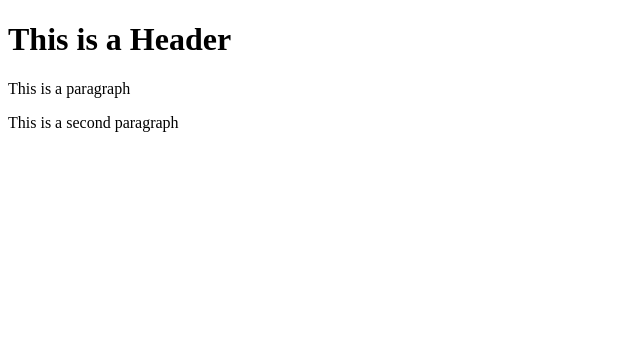
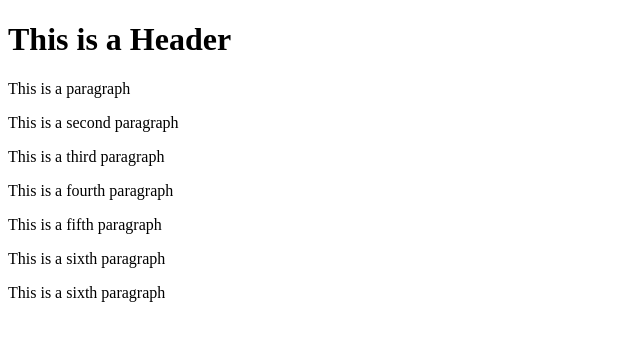
Before and after one commit to sfkse/TestRepo, a website: page index.html in a window 1280 px wide. Shown: the whole page, without its empty margins (0-640 px from the left). Drawn offline with Linux system fonts and the light colour scheme.

Commit message:
fourth commit

```diff
--- a/index.html
+++ b/index.html
@@ -1,12 +1,19 @@
 <!DOCTYPE html>
 <html>
 
-<head></head>
+<head>
+    <title>My test page</title>
+</head>
 
 <body>
     <h1>This is a Header</h1>
     <p>This is a paragraph</p>
     <p>This is a second paragraph</p>
+    <p>This is a third paragraph</p>
+    <p>This is a fourth paragraph</p>
+    <p>This is a fifth paragraph</p>
+    <p>This is a sixth paragraph</p>
+    <p>This is a sixth paragraph</p>
 </body>
 
 </html>
```
Also changed, not shown: package.json (added, +25 -0 lines), templates/test.html (+1 -0 lines), 2 other files.
